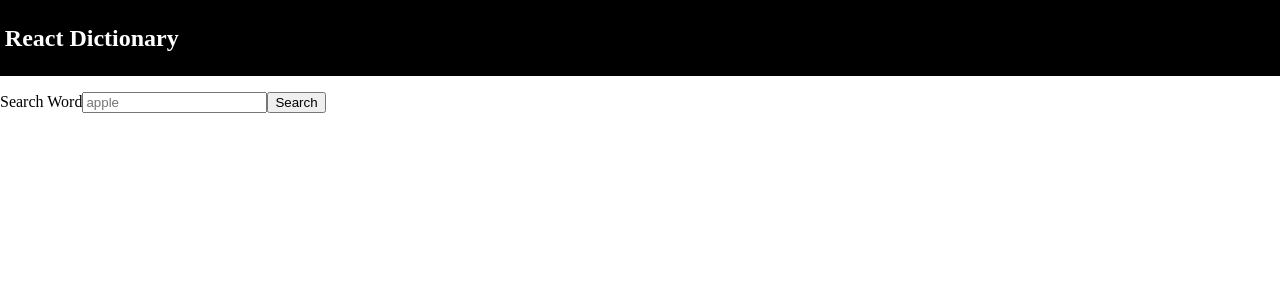
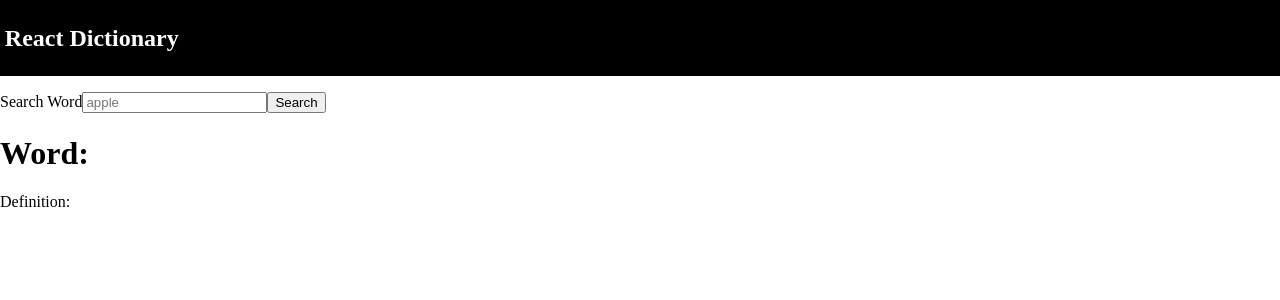
Before and after one commit to segarciat/TLG-JS, a React (Create React App) app in the folder react-dictionary/: page / in a window 1280 px wide. Shown: the top 300 px of the page. Built offline with nearby package versions, Linux system fonts and the light colour scheme.

Commit message:
On submit, word that user entered is displayed in UI

```diff
--- a/react-dictionary/src/App.js
+++ b/react-dictionary/src/App.js
@@ -1,12 +1,26 @@
 import Navbar from "./Navbar";
 import SearchForm from "./SearchForm";
+import { useState } from "react";
 
 function App() {
+  const [word, setWord] = useState("");
+
+  function handleSearchSubmit(e) {
+    e.preventDefault();
+    // Get the word the user searched for.
+    const searchInputValue = e.target.elements.searchWordInput.value;
+
+    // Display word in UI for now.
+    setWord(searchInputValue);
+    e.target.reset(); // reset the form.
+  }
   return (
     <div className="App">
       <Navbar />
       <div className="container">
-        <SearchForm />
+        <SearchForm handleSubmit={handleSearchSubmit} />
+        <h1>Word: {word}</h1>
+        <p>Definition: </p>
       </div>
     </div>
   );
--- a/react-dictionary/src/SearchForm.js
+++ b/react-dictionary/src/SearchForm.js
@@ -1,6 +1,6 @@
-const SearchForm = () => {
+const SearchForm = ({ handleSubmit }) => {
   return (
-    <form>
+    <form onSubmit={handleSubmit}>
       <label htmlFor="searchWordInput">Search Word</label>
       <input
         type="text"
```
